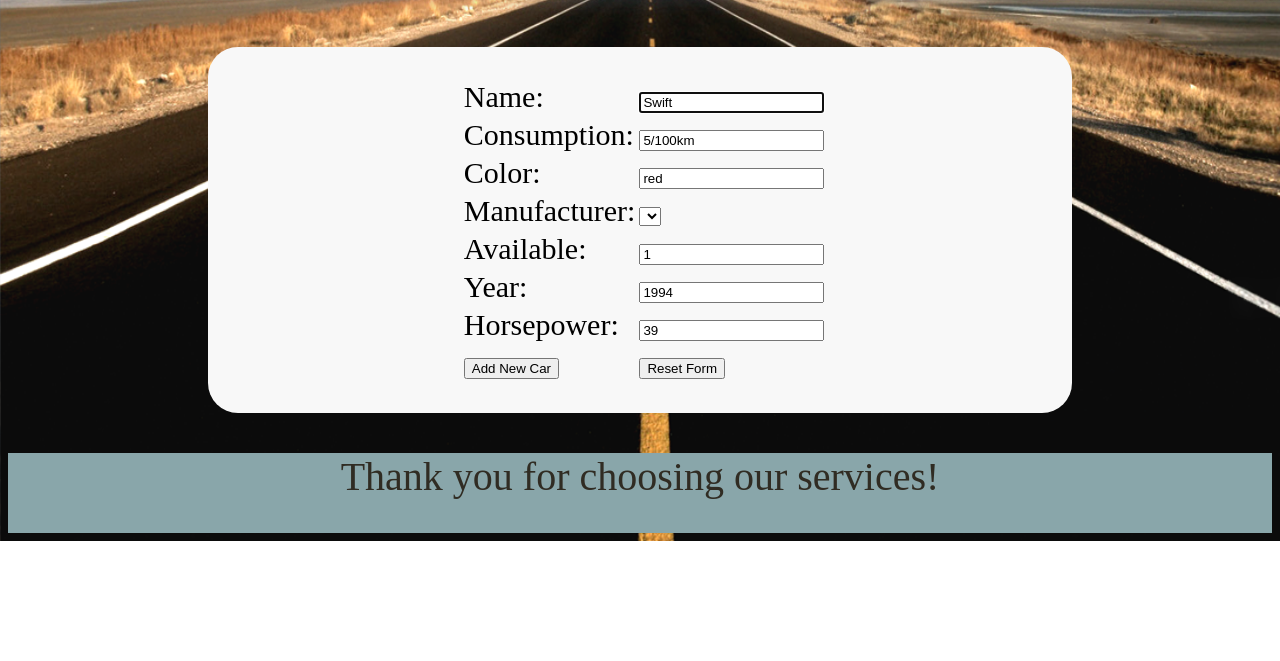
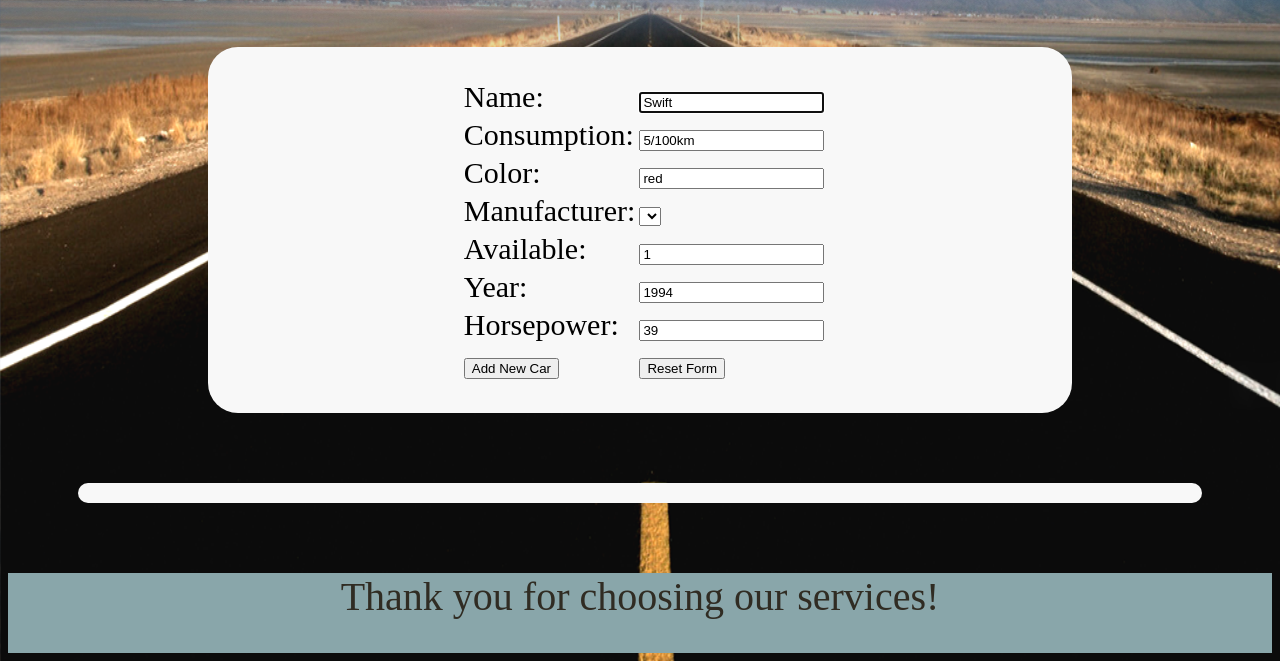
Before and after one commit to gerda101/Webtech1, a website: page student/addcar.html in a window 1280 px wide. Shown: the part 343-1004 px from the top of the page. Before the commit the page ends 884 px from the top, so only its background shows below. Drawn offline with Linux system fonts and the light colour scheme; no server answers.

Commit message:
Refinement

```diff
--- a/student/addcar.html
+++ b/student/addcar.html
@@ -90,7 +90,9 @@
         </tr>
     </table>
 </form>
-<table id="carTable" class="displayTable"></table>
+<div class="review">
+    <table id="carTable" class="reviewtable" align="center"></table>
+</div>
 <div id="footer">
     <p>
         Thank you for choosing our services!
--- a/student/css/common.css
+++ b/student/css/common.css
@@ -57,7 +57,7 @@ a:visited{
      margin: 70px;
      border-radius: 30px;
 }
-#review{
+div.review{
     font-size: 30px;
     padding: 10px;
     text-align: center;
```
Also changed, not shown: student/manufacturer.html (+4 -0 lines).
